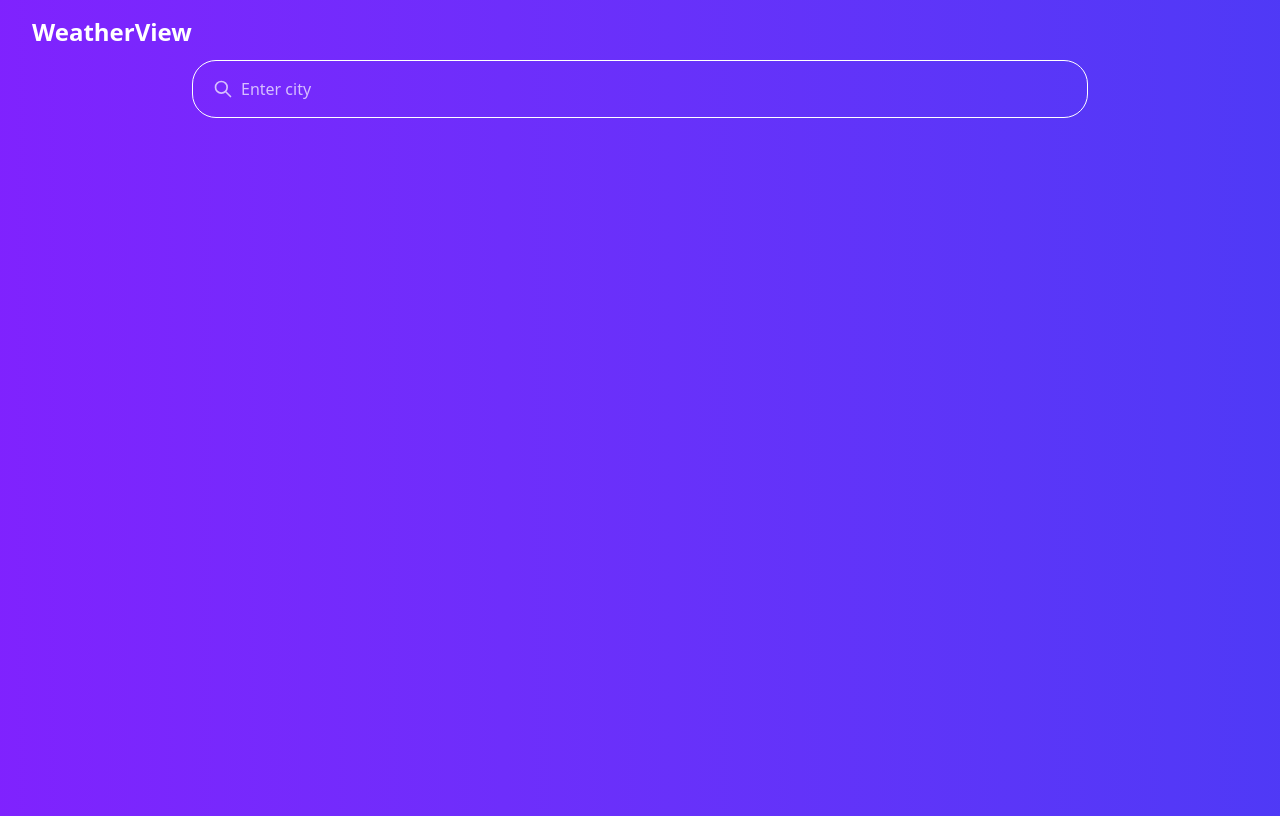
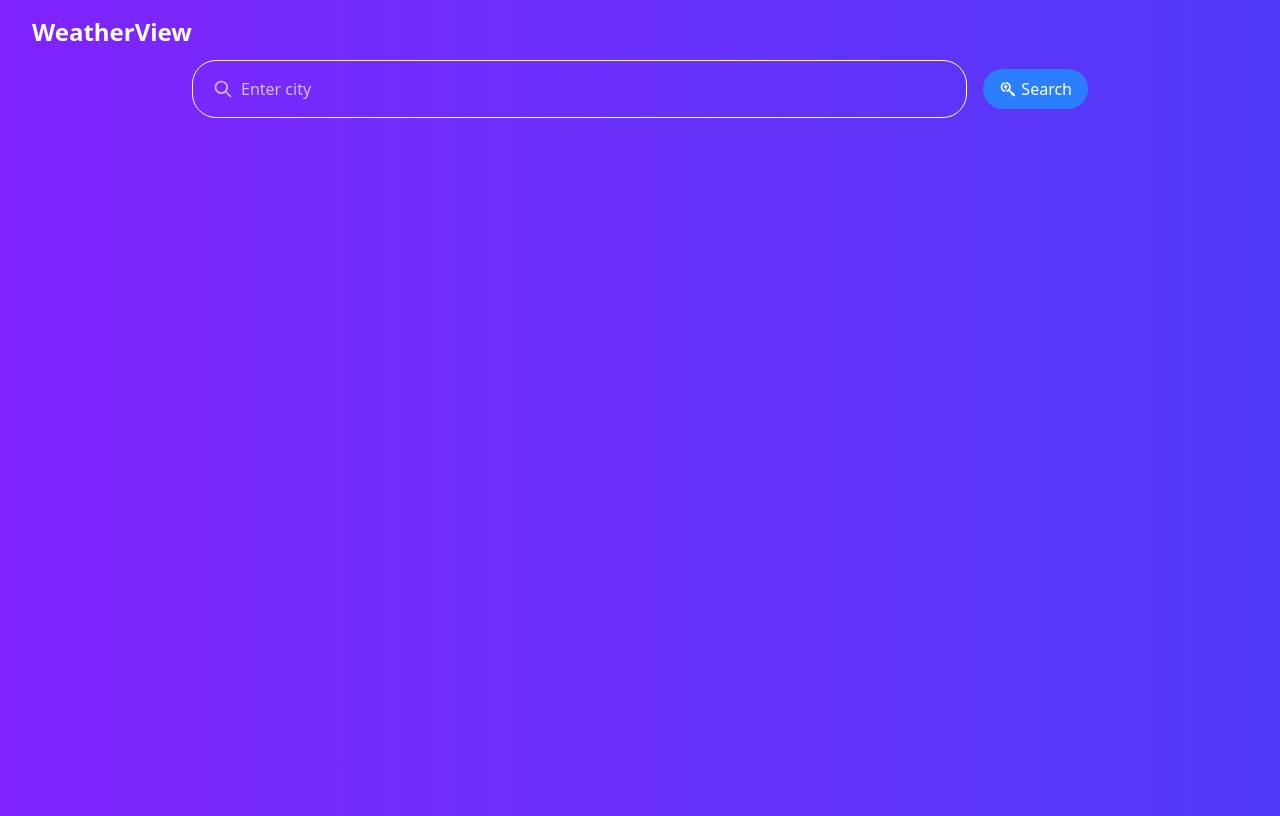
Before and after one commit to alankritip/Weather-Forecast-Application, a website: page index.html in a window 1280 px wide. Drawn offline with Linux system fonts and the light colour scheme.

Commit message:
Search Button Added

```diff
--- a/index.html
+++ b/index.html
@@ -41,6 +41,15 @@
         </select>
       </div>
        <!-- Buttons Container -->
+        <div class="flex flex-col sm:flex-row gap-4 items-stretch sm:items-center w-full sm:w-auto">
+        <!-- Search Button -->
+        <button
+          onclick="getWeather()"
+          class="px-4 py-2 text-sm sm:text-base rounded-3xl bg-blue-500 text-white hover:bg-blue-600 focus:outline-none w-full sm:w-auto"
+        >
+          <i class="fa-brands fa-searchengin p-0.5"></i> Search
+        </button>
+        </div>
   </div>
 
   <script src="script.js"></script>
```
